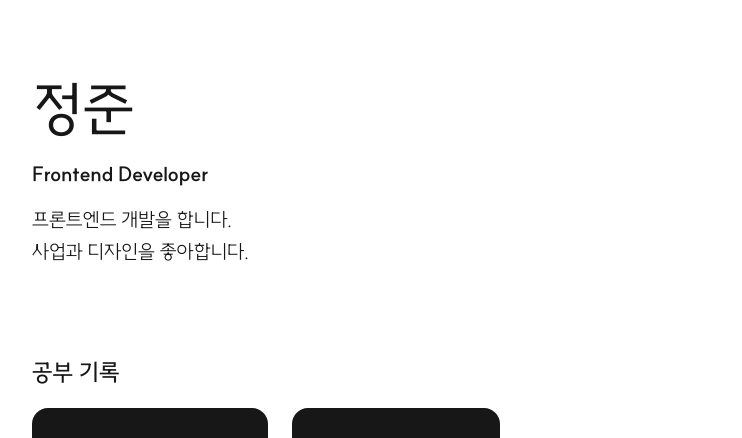
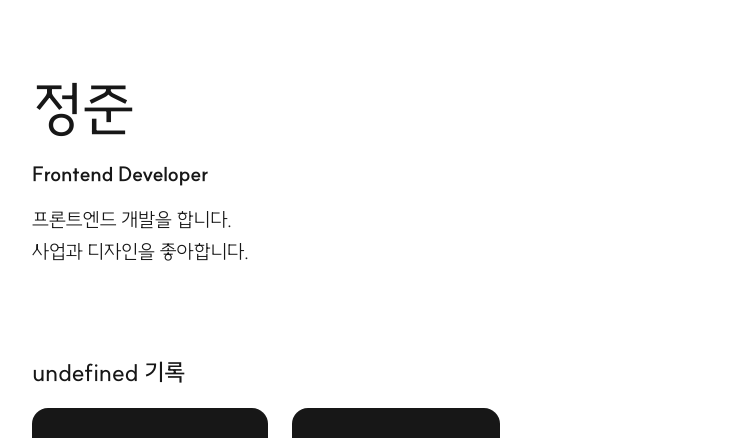
Before and after one commit to jun3047/blog, a Next.js app: page / in a window 1280 px wide. Shown: the top 438 px of the page, without its empty margins (48-790 px from the left). Built offline with nearby package versions, Linux system fonts and the light colour scheme.

Commit message:
fix: section 여러게 분리

```diff
--- a/@types/post.ts
+++ b/@type/post.ts
@@ -4,7 +4,7 @@ export type Post = {
   description: string;
   date: string; //ISO
   image: string;
-  tags: Tag[];
+  tag: Tag;
 };
 
-export type Tag = "CS";
+export type Tag = "CS" | "STARTUP" | "DESIGN";
--- a/app/page.tsx
+++ b/app/page.tsx
@@ -2,27 +2,20 @@ import { format } from "date-fns";
 import { Metadata } from "next";
 import Link from "next/link";
 
+import { Post, Tag } from "@/@type/post";
 import Nav from "@/components/Nav";
 import { getPosts } from "@/lib/api";
+import { groupPostsByTag } from "@/lib/utils/post";
 
 export default async function Home() {
   const posts = await getPosts();
+  const postsByTag = groupPostsByTag(posts);
 
-  return (
-    <div className="my-10 flex flex-col">
-      <Nav />
-      <main className="mx-10 my-10 md:mx-20">
-        <h1 className="text-6xl mb-5">정준</h1>
-        <strong className="text-xl">Frontend Developer</strong>
-        <p className="font-light text-xl py-4 leading-8">
-          프론트엔드 개발을 합니다. <br />
-          사업과 디자인을 좋아합니다.
-        </p>
-      </main>
+  const renderSection = (tag: Tag, _posts: Post[]) => (
     <section className="flex flex-col my-8">
-        <h3 className="text-2xl font-medium mx-10 md:mx-20">공부 기록</h3>
+      <h3 className="text-2xl font-medium mx-10 md:mx-20">{tag} 기록</h3>
       <div className="flex gap-6 py-5 px-10 md:px-20 overflow-x-scroll scrollbar-hide">
-          {posts.map(post => (
+        {_posts.map(post => (
           <article
             key={post.slug}
             className="bg-neutral-900 p-8 rounded-2xl min-w-52"
@@ -38,6 +31,22 @@ export default async function Home() {
         ))}
       </div>
     </section>
+  );
+
+  return (
+    <div className="my-10 flex flex-col">
+      <Nav />
+      <main className="mx-10 my-10 md:mx-20">
+        <h1 className="text-6xl mb-5">정준</h1>
+        <strong className="text-xl">Frontend Developer</strong>
+        <p className="font-light text-xl py-4 leading-8">
+          프론트엔드 개발을 합니다. <br />
+          사업과 디자인을 좋아합니다.
+        </p>
+      </main>
+      {Object.entries(postsByTag).map(([tag, posts]) =>
+        renderSection(tag as Tag, posts)
+      )}
     </div>
   );
 }
--- a/lib/api.ts
+++ b/lib/api.ts
@@ -1,7 +1,7 @@
 import { readdir } from "fs/promises";
 import path from "path";
 
-import { Post } from "@/@types/post";
+import { Post } from "@/@type/post";
 
 export async function getPosts(): Promise<Post[]> {
   const postPath = path.resolve(process.cwd(), "app", "post", "(posts)", "md");
--- /dev/null
+++ b/lib/utils/post.ts
@@ -0,0 +1,11 @@
+import { Post, Tag } from "@/@type/post";
+
+type PostsByTag = Partial<Record<Tag, Post[]>>;
+
+export const groupPostsByTag = (posts: Post[]): PostsByTag => {
+  return posts.reduce((acc: PostsByTag, cur) => {
+    if (!acc[cur.tag]) acc[cur.tag] = [cur];
+    else acc[cur.tag]?.push(cur);
+    return acc;
+  }, {});
+};
```
Lines whose indentation alone changed are shown as unchanged.
